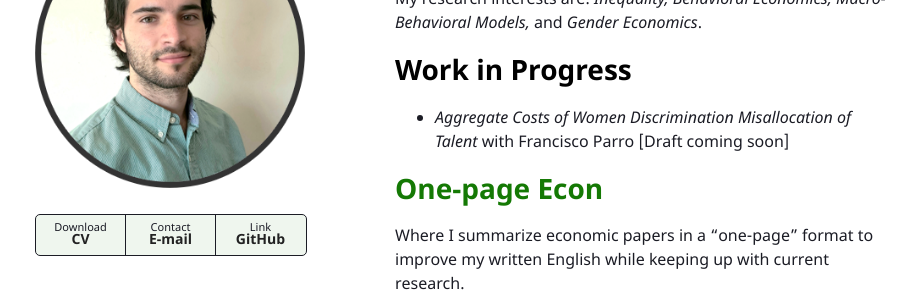
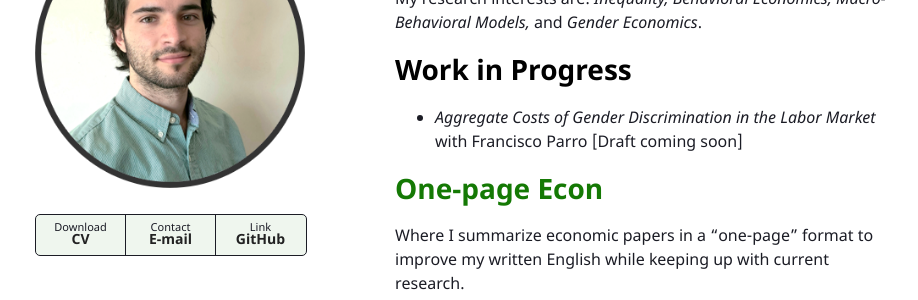
Before and after one commit to jjgecon/jjgecon.github.io, a Jekyll site: the page built from index.md, in a window 1280 px wide. Shown: the part 191-491 px from the top of the page, without its empty margins (175-1093 px from the left). Built offline with Jekyll 4.4.1, drawn with Linux system fonts in a browser that asks for light colours; the repository's description, which GitHub fills in, is left out; our own code applies the rules of GitHub Pages for plain Markdown files.

Commit message:
Signed-off-by: jjgecon <javierj.g18@gmail.com>

```diff
--- a/index.md
+++ b/index.md
@@ -10,7 +10,8 @@
 
 # Work in Progress
 
-* *Aggregate Costs of Women Discrimination Misallocation of Talent* with Francisco Parro [Draft coming soon]
+* *Aggregate Costs of Gender Discrimination in the Labor
+Market* with Francisco Parro [Draft coming soon]
 
 # [One-page Econ](./one-pageecon.html)
 
```
